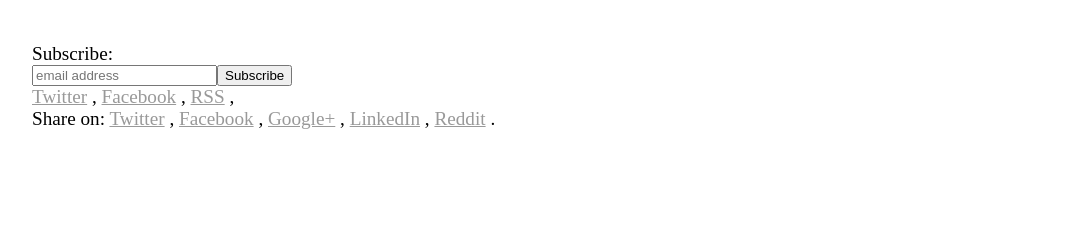
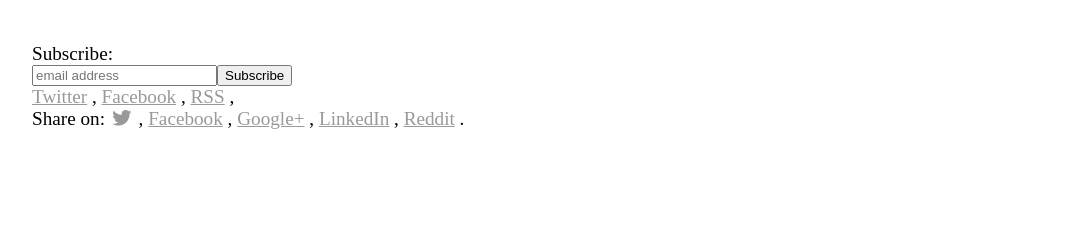
Before and after one commit to vackosar/vackosar.github.io, a Jekyll site: the page built from notes/2019-09-17-Average-Is-Projection-To-All-Direction-Vector.md, in a window 1280 px wide. Shown: the part 922-1164 px from the top of the page, without its empty margins (96-1177 px from the left). Built offline with Jekyll 4.4.1, drawn with Linux system fonts in a browser that asks for light colours; nearby versions of some CDN libraries; library files that are not in the unit come from our copies; comment, search, counter and statistics services are not loaded.

Commit message:
twitter icon

```diff
--- a/_layouts/default.html
+++ b/_layouts/default.html
@@ -10,6 +10,7 @@
     <link rel="icon"
 	  type="image/ico"
 	  href="/favicon.ico">
+    <link href="/css/font-awesome/fontawesome-free-5.12.0-web/css/all.css" rel="stylesheet" type="text/css">
     <script type="application/ld+json">
         {
           "@context" : "https://schema.org",
@@ -30,7 +31,6 @@
         /* Add your own Mailchimp form style overrides in your site stylesheet or in this style block.
            We recommend moving this block and the preceding CSS link to the HEAD of your HTML file. */
     </style>
-    <link href="//cdn-images.mailchimp.com/embedcode/horizontal-slim-10_7.css" rel="stylesheet" type="text/css">
     {% feed_meta %}
 </head>
 <body>
--- a/_layouts/post.html
+++ b/_layouts/post.html
@@ -41,7 +41,7 @@ layout: default
 </div>
 <div class="share-page">
     Share on:
-    <a href="https://twitter.com/intent/tweet?text={{ page.title }}&url={{ site.url }}{{ page.url }}&via={{ site.twitter_username }}&related={{ site.twitter_username }}" rel="nofollow" target="_blank" title="Share on Twitter">Twitter</a>
+    <a href="https://twitter.com/intent/tweet?text={{ page.title }}&url={{ site.url }}{{ page.url }}&via={{ site.twitter_username }}&related={{ site.twitter_username }}" rel="nofollow" target="_blank" title="Share on Twitter"><i class="fab fa-twitter"></i></a>
     , <a href="https://facebook.com/sharer.php?u={{ site.url }}{{ page.url }}" rel="nofollow" target="_blank" title="Share on Facebook">Facebook</a>
     , <a href="https://plus.google.com/share?url={{ site.url }}{{ page.url }}" rel="nofollow" target="_blank" title="Share on Google+">Google+</a>
     , <a href="https://www.linkedin.com/shareArticle?url={{ site.url }}{{ page.url }}" rel="nofollow" target="_blank" title="Share on LinkedIn">LinkedIn</a>
```
